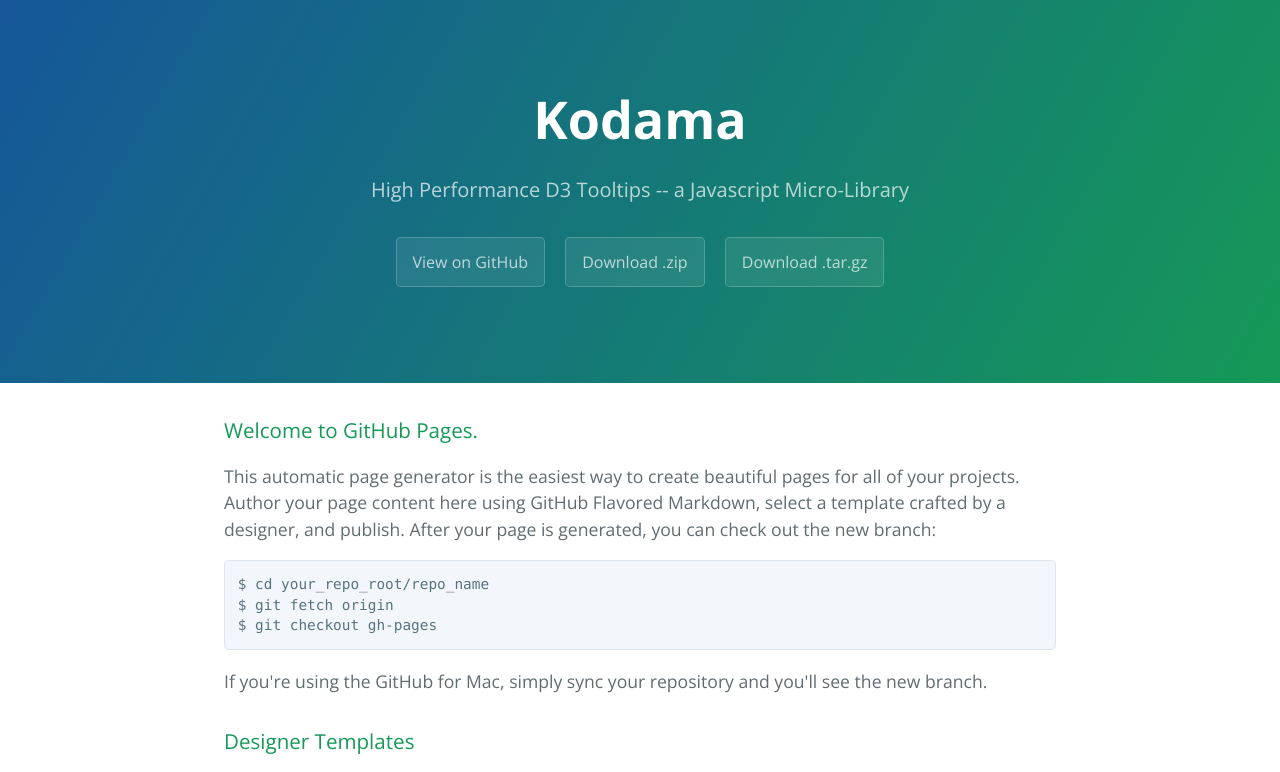
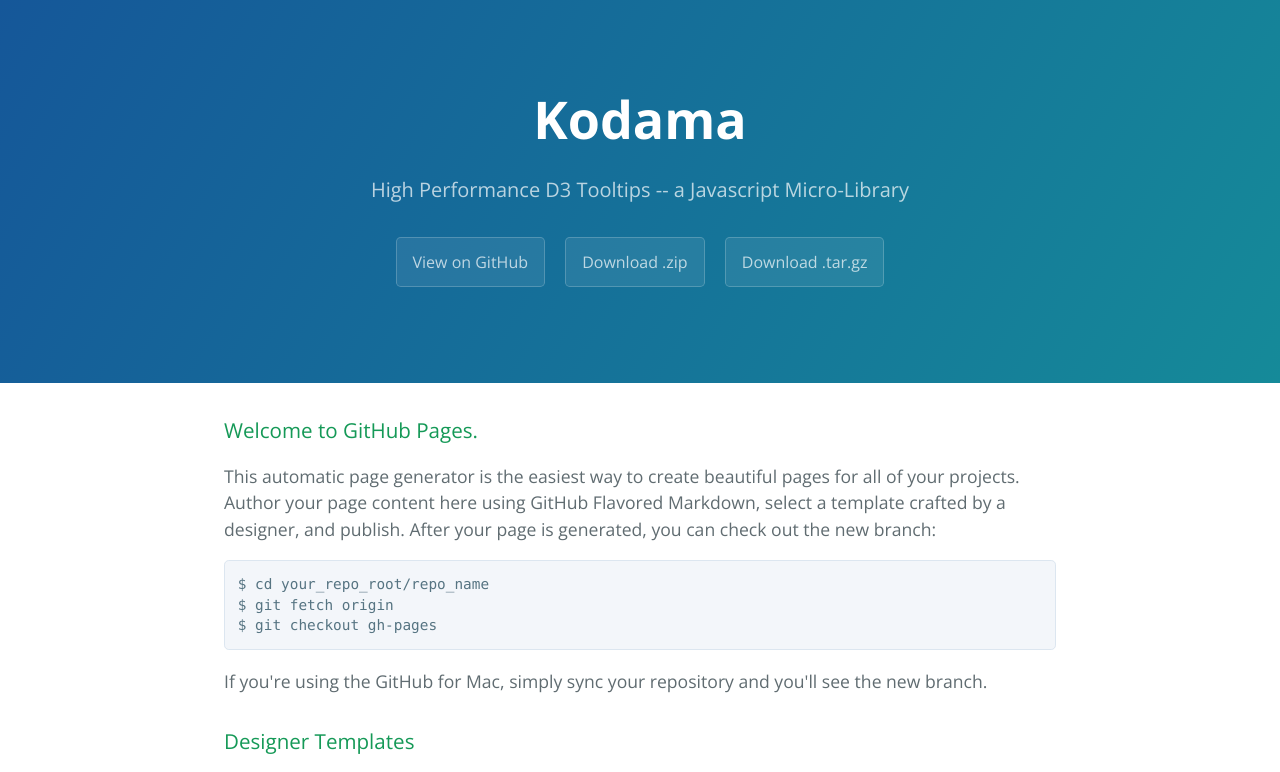
Before and after one commit to DarkMarmot/kodama, a plain HTML site: page index.html in a window 1280 px wide. Shown: the top 772 px of the page. Drawn offline with nearby package versions, Linux system fonts and the light colour scheme.

Commit message:
Update stylesheet.css

```diff
--- a/stylesheets/stylesheet.css
+++ b/stylesheets/stylesheet.css
@@ -57,7 +57,7 @@
   color: #fff;
   text-align: center;
   background-color: #159957;
-  background-image: linear-gradient(120deg, #155799, #159957); }
+  background-image: linear-gradient(120deg, #155799, #158A99); }
 
 @media screen and (min-width: 64em) {
   .page-header {
```
